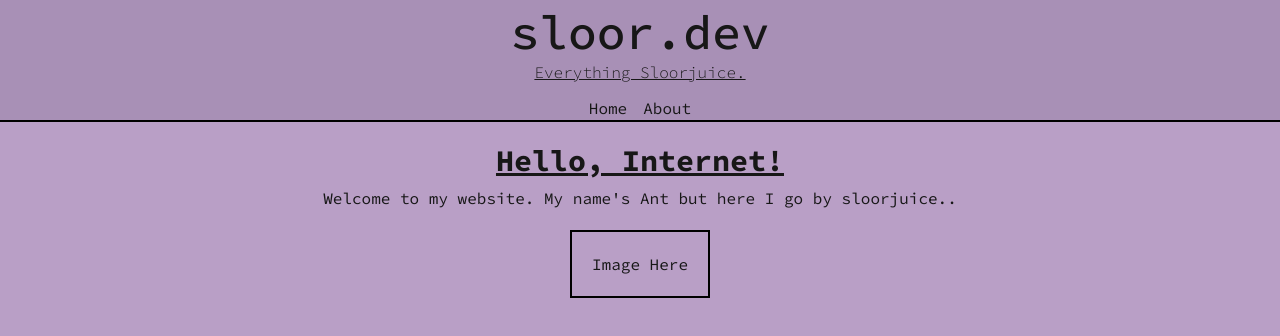
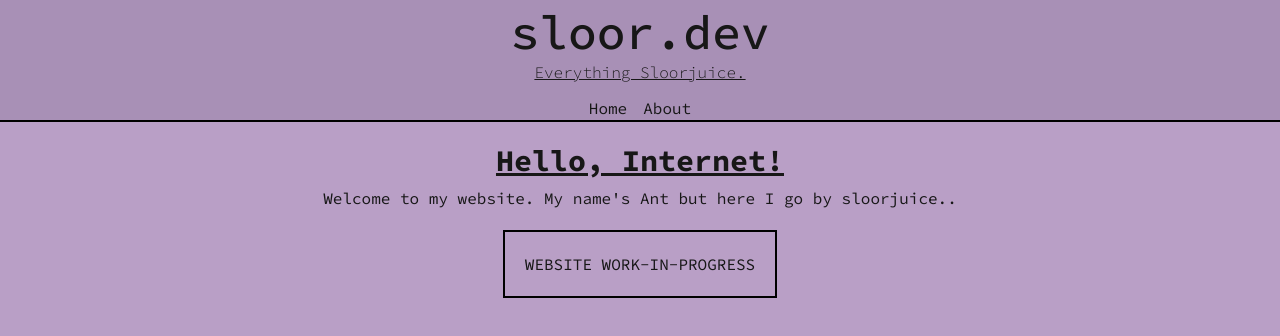
Before and after one commit to sloorjuice/sloorjuice_dot_com, a Next.js app: page / in a window 1280 px wide. Shown: the top 336 px of the page. Built offline with nearby package versions, Linux system fonts and the light colour scheme.

Commit message:
message update

```diff
--- a/src/app/page.tsx
+++ b/src/app/page.tsx
@@ -12,7 +12,7 @@ export default function Home() {
         </div>
 
         <div className="text-center border-2 border-black p-5">
-          <p> Image Here </p>
+          <p> WEBSITE WORK-IN-PROGRESS </p>
         </div>
 
       </main>
```
